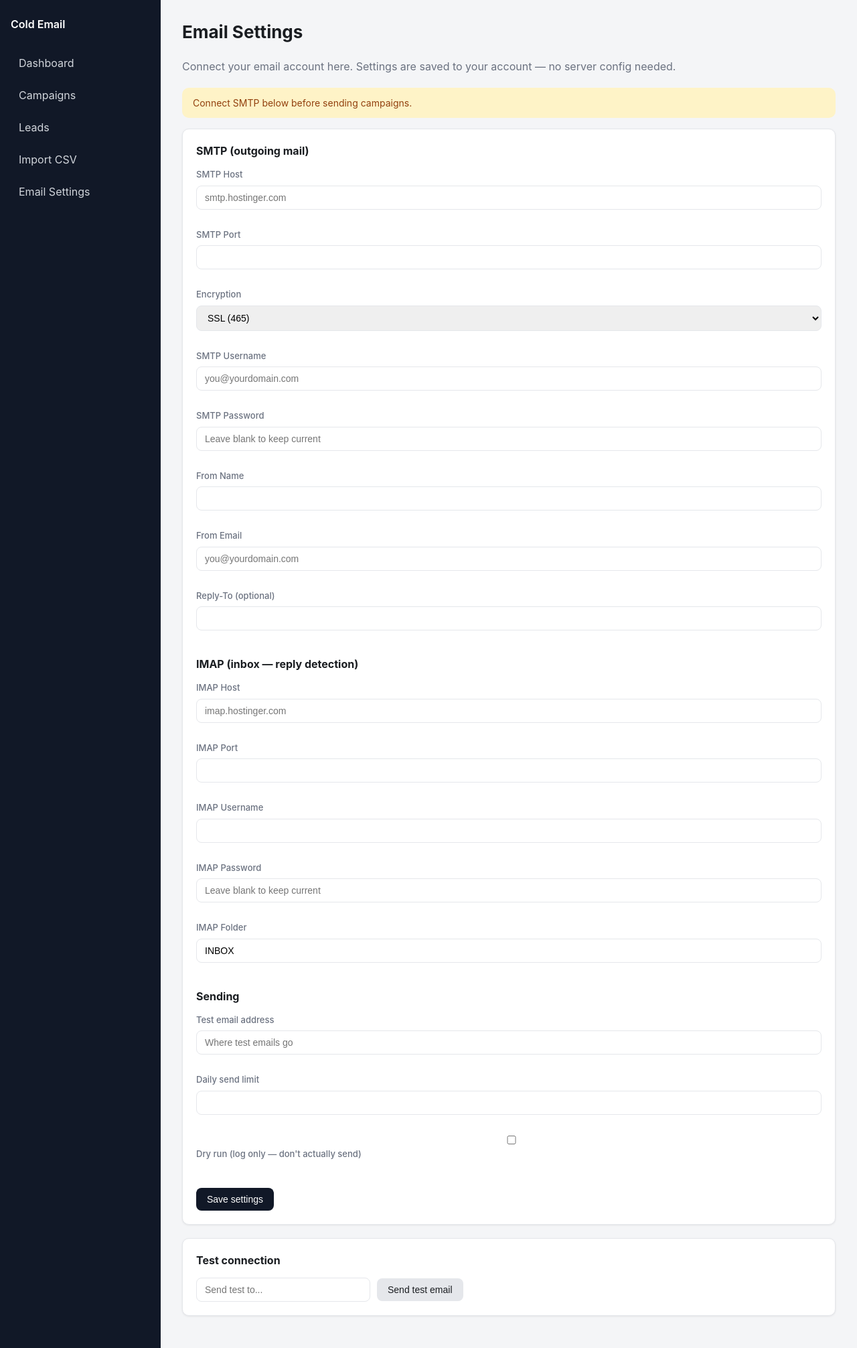
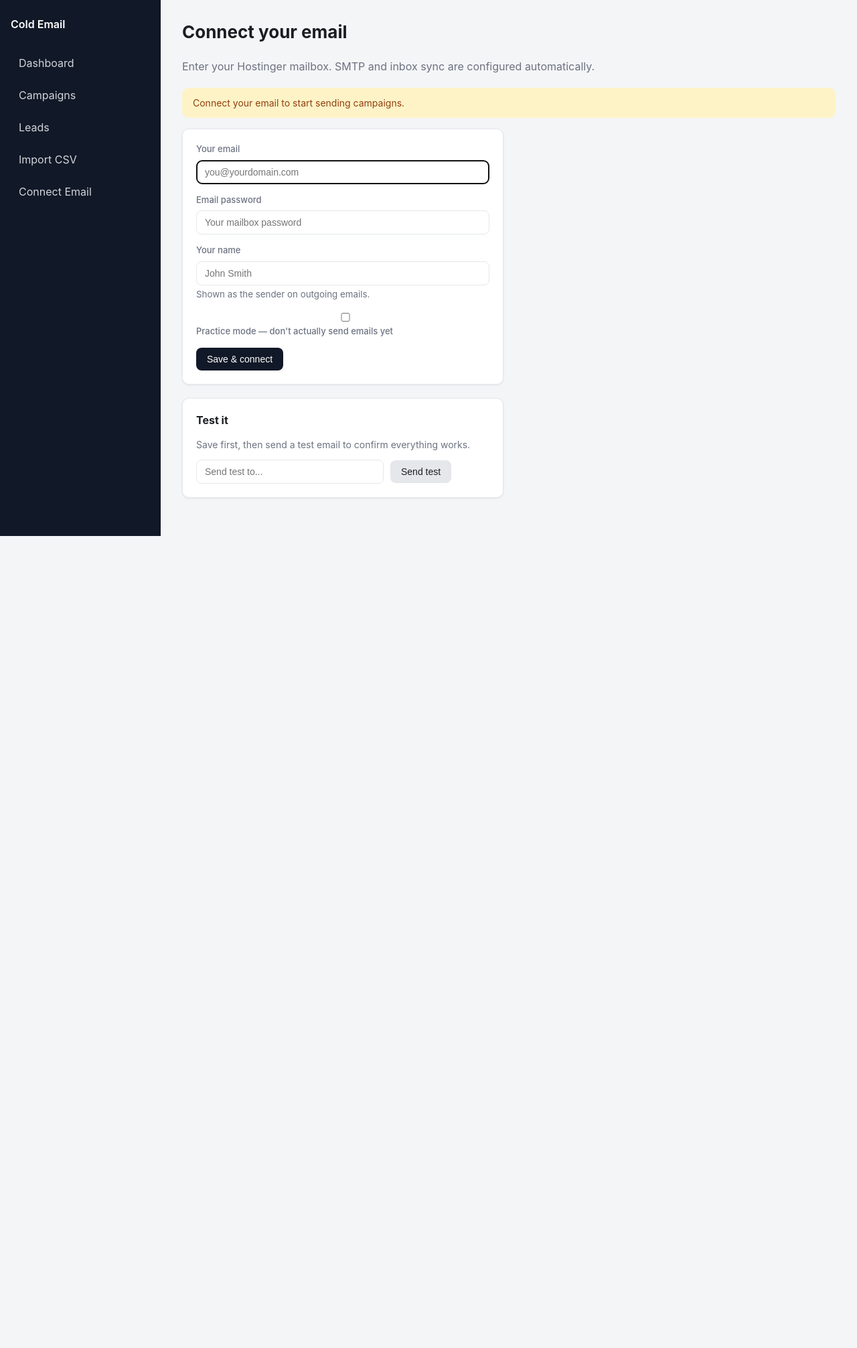
Before and after one commit to MalikTayyabDev/hostinger-cold-email, a Flask app: template templates/settings.html in a window 1280 px wide. Shown: the whole page at 67% size. After the commit the page ends 800 px from the top, so only its background shows below. Run offline with Flask 3, Linux system fonts and the light colour scheme; the template is opened without the code that fills it, so the values that code supplies are empty; parts of the project's set-up code (start-up, migrations or seed data) failed here and were passed over.

Commit message:
Simplify email connect to 3 fields with Hostinger auto-config
Co-authored-by: Cursor <cursoragent@cursor.com>

```diff
--- a/config.py
+++ b/config.py
@@ -5,7 +5,7 @@ from dotenv import load_dotenv
 
 load_dotenv()
 
-BUILD_ID = "2026-09-02k"
+BUILD_ID = "2026-09-02l"
 
 
 def _env(name, default=""):
--- a/templates/base.html
+++ b/templates/base.html
@@ -18,7 +18,7 @@
       <a href="{{ url_for('campaigns.index') }}" class="{% if request.blueprint == 'campaigns' %}active{% endif %}">Campaigns</a>
       <a href="{{ url_for('leads.index') }}" class="{% if request.blueprint == 'leads' %}active{% endif %}">Leads</a>
       <a href="{{ url_for('leads.import_csv') }}">Import CSV</a>
-      <a href="{{ url_for('settings.index') }}" class="{% if request.blueprint == 'settings' %}active{% endif %}">Email Settings</a>
+      <a href="{{ url_for('settings.index') }}" class="{% if request.blueprint == 'settings' %}active{% endif %}">Connect Email</a>
       {% if session.get('logged_in') %}
       <a href="{{ url_for('auth.logout') }}">Logout</a>
       {% endif %}
--- a/templates/settings.html
+++ b/templates/settings.html
@@ -1,111 +1,54 @@
 {% extends "base.html" %}
-{% block title %}Settings{% endblock %}
+{% block title %}Connect Email{% endblock %}
 {% block content %}
-<h1>Email Settings</h1>
+<h1>Connect your email</h1>
 <p style="color:var(--muted);margin-bottom:20px">
-  Connect your email account here. Settings are saved to your account — no server config needed.
+  Enter your Hostinger mailbox. SMTP and inbox sync are configured automatically.
 </p>
 
 {% if not smtp_ready %}
-<div class="flash warning">Connect SMTP below before sending campaigns.</div>
+<div class="flash warning">Connect your email to start sending campaigns.</div>
 {% else %}
 <div class="flash success">Email connected — you're ready to send.</div>
 {% endif %}
 
-<form method="post" class="card">
+<form method="post" class="card" style="max-width:480px">
   <input type="hidden" name="csrf_token" value="{{ csrf_token }}">
-  <h3>SMTP (outgoing mail)</h3>
-  <div class="grid grid-2">
+
   <div class="form-row">
-      <label>SMTP Host</label>
-      <input name="SMTP_HOST" value="{{ settings.SMTP_HOST }}" placeholder="smtp.hostinger.com">
-    </div>
-    <div class="form-row">
-      <label>SMTP Port</label>
-      <input name="SMTP_PORT" type="number" value="{{ settings.SMTP_PORT }}">
-    </div>
-    <div class="form-row">
-      <label>Encryption</label>
-      <select name="SMTP_ENCRYPTION">
-        <option value="ssl" {% if settings.SMTP_ENCRYPTION == 'ssl' %}selected{% endif %}>SSL (465)</option>
-        <option value="starttls" {% if settings.SMTP_ENCRYPTION == 'starttls' %}selected{% endif %}>STARTTLS (587)</option>
-      </select>
-    </div>
-    <div class="form-row">
-      <label>SMTP Username</label>
-      <input name="SMTP_USER" value="{{ settings.SMTP_USER }}" placeholder="you@yourdomain.com">
-    </div>
-    <div class="form-row">
-      <label>SMTP Password</label>
-      <input name="SMTP_PASSWORD" type="password" value="{{ settings.SMTP_PASSWORD }}" placeholder="Leave blank to keep current">
-    </div>
-    <div class="form-row">
-      <label>From Name</label>
-      <input name="FROM_NAME" value="{{ settings.FROM_NAME }}">
-    </div>
-    <div class="form-row">
-      <label>From Email</label>
-      <input name="FROM_EMAIL" value="{{ settings.FROM_EMAIL }}" placeholder="you@yourdomain.com">
-    </div>
-    <div class="form-row">
-      <label>Reply-To (optional)</label>
-      <input name="REPLY_TO" value="{{ settings.REPLY_TO }}">
-    </div>
+    <label>Your email</label>
+    <input name="email" type="email" value="{{ form.email }}" placeholder="you@yourdomain.com" required autofocus>
   </div>
 
-  <h3 style="margin-top:24px">IMAP (inbox — reply detection)</h3>
-  <div class="grid grid-2">
   <div class="form-row">
-      <label>IMAP Host</label>
-      <input name="IMAP_HOST" value="{{ settings.IMAP_HOST }}" placeholder="imap.hostinger.com">
-    </div>
-    <div class="form-row">
-      <label>IMAP Port</label>
-      <input name="IMAP_PORT" type="number" value="{{ settings.IMAP_PORT }}">
-    </div>
-    <div class="form-row">
-      <label>IMAP Username</label>
-      <input name="IMAP_USER" value="{{ settings.IMAP_USER }}">
-    </div>
-    <div class="form-row">
-      <label>IMAP Password</label>
-      <input name="IMAP_PASSWORD" type="password" value="{{ settings.IMAP_PASSWORD }}" placeholder="Leave blank to keep current">
-    </div>
-    <div class="form-row">
-      <label>IMAP Folder</label>
-      <input name="IMAP_FOLDER" value="{{ settings.IMAP_FOLDER or 'INBOX' }}">
-    </div>
+    <label>Email password</label>
+    <input name="password" type="password" value="{{ form.password }}"
+           placeholder="{% if form.password %}Leave blank to keep current{% else %}Your mailbox password{% endif %}">
   </div>
 
-  <h3 style="margin-top:24px">Sending</h3>
-  <div class="grid grid-2">
   <div class="form-row">
-      <label>Test email address</label>
-      <input name="TEST_EMAIL" value="{{ settings.TEST_EMAIL }}" placeholder="Where test emails go">
+    <label>Your name</label>
+    <input name="from_name" value="{{ form.from_name }}" placeholder="John Smith">
+    <small style="color:var(--muted)">Shown as the sender on outgoing emails.</small>
   </div>
-    <div class="form-row">
-      <label>Daily send limit</label>
-      <input name="DAILY_SEND_LIMIT" type="number" value="{{ settings.DAILY_SEND_LIMIT }}">
-    </div>
+
   <div class="form-row">
     <label>
-        <input type="checkbox" name="DRY_RUN" value="1" {% if settings.DRY_RUN %}checked{% endif %}>
-        Dry run (log only — don't actually send)
+      <input type="checkbox" name="dry_run" value="1" {% if form.dry_run %}checked{% endif %}>
+      Practice mode — don't actually send emails yet
     </label>
   </div>
-  </div>
 
-  <div style="margin-top:20px">
-    <button class="btn btn-primary" type="submit">Save settings</button>
-  </div>
+  <button class="btn btn-primary" type="submit">Save &amp; connect</button>
 </form>
 
-<div class="card">
-  <h3>Test connection</h3>
+<div class="card" style="max-width:480px">
+  <h3>Test it</h3>
+  <p style="color:var(--muted);font-size:14px;margin-bottom:12px">Save first, then send a test email to confirm everything works.</p>
   <form action="{{ url_for('settings.test_smtp') }}" method="post" class="form-inline">
     <input type="hidden" name="csrf_token" value="{{ csrf_token }}">
-    <input name="test_email" type="email" placeholder="Send test to..." value="{{ settings.TEST_EMAIL }}" style="width:260px">
-    <button class="btn btn-secondary" type="submit">Send test email</button>
+    <input name="test_email" type="email" placeholder="Send test to..." value="{{ form.test_email }}" style="width:100%;max-width:280px">
+    <button class="btn btn-secondary" type="submit" {% if not smtp_ready %}disabled{% endif %}>Send test</button>
   </form>
 </div>
 {% endblock %}
```
Also changed, not shown: routes/settings.py (+15 -21 lines), services/user_settings_service.py (+52 -0 lines), tests/test_settings.py (+18 -0 lines). Lines whose indentation alone changed are shown as unchanged.
